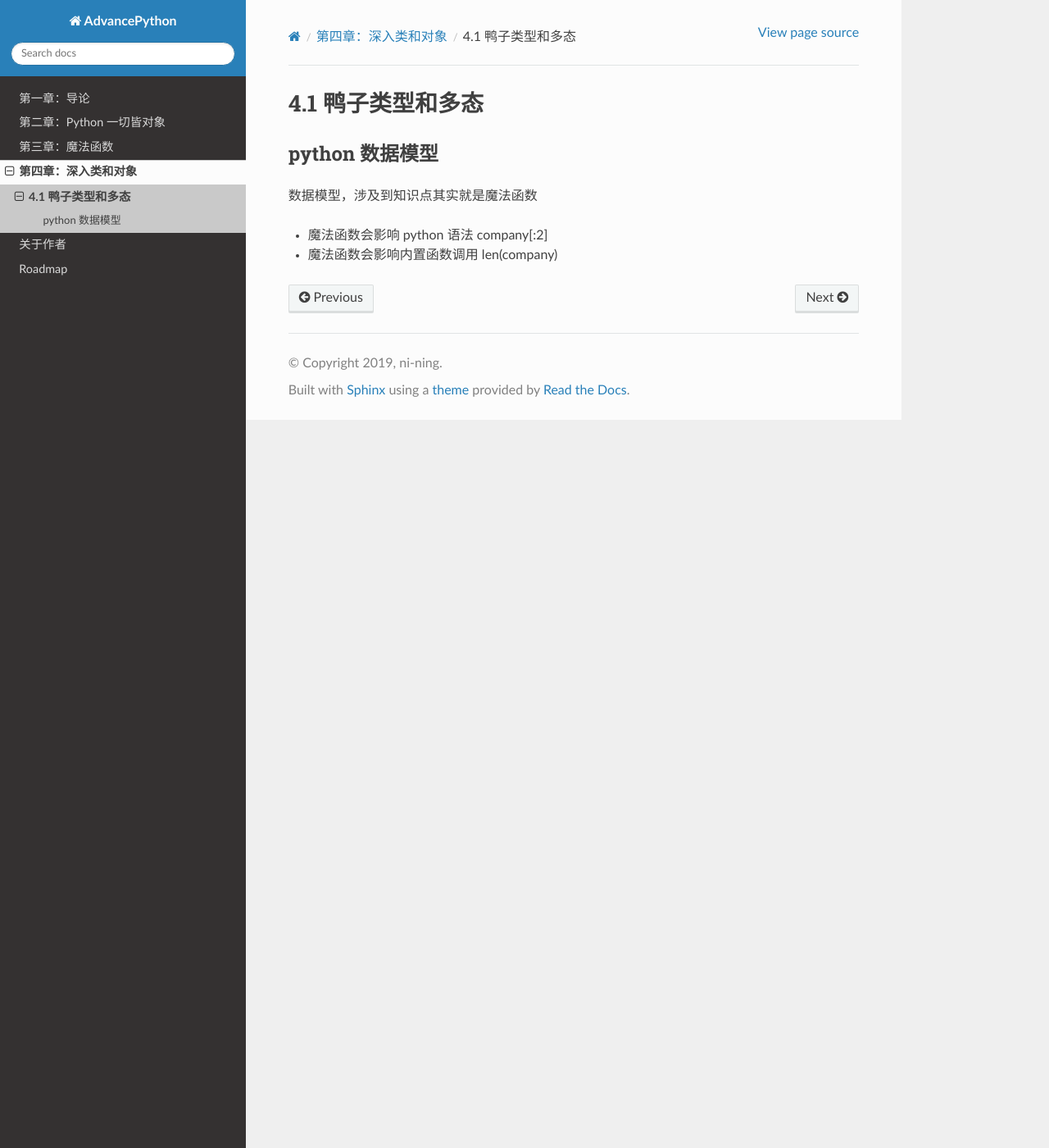
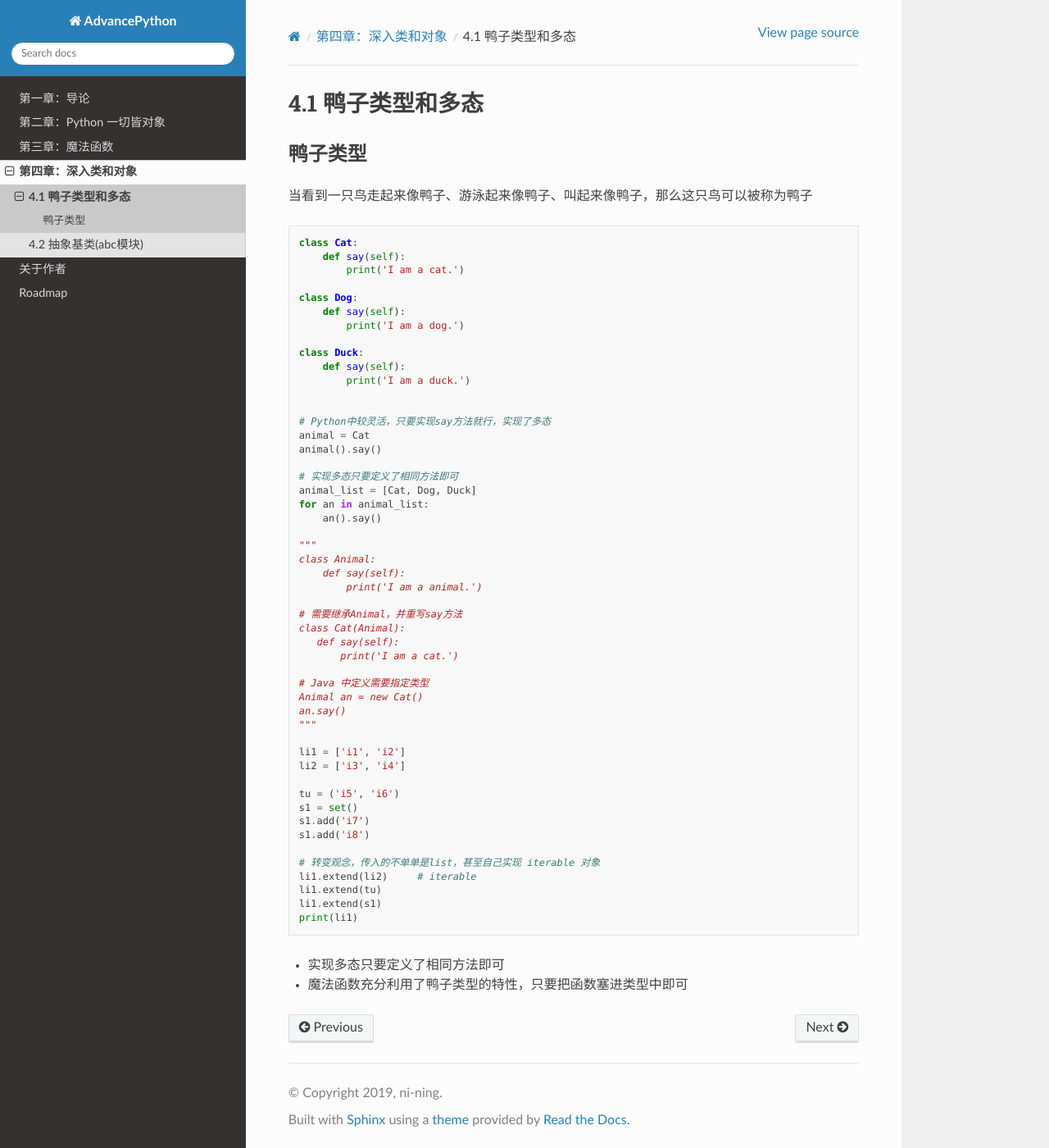
Before and after one commit to ni-ning/AdvancePython, a Sphinx documentation site: the page built from source/c04/p01_duct_polymorphism.rst, in a window 1280 px wide and 1400 px high. Shown: the whole window at 82% size. Built offline with Sphinx 7.4.7 and the Read the Docs theme 2.0.0, drawn with Linux system fonts in a browser that asks for light colours.

Commit message:
鸭子类型

```diff
--- a/source/c04/p01_duct_polymorphism.rst
+++ b/source/c04/p01_duct_polymorphism.rst
@@ -3,10 +3,65 @@
 ===============================
 
 --------------------
-python 数据模型
+鸭子类型
 --------------------
 
-数据模型，涉及到知识点其实就是魔法函数
+当看到一只鸟走起来像鸭子、游泳起来像鸭子、叫起来像鸭子，那么这只鸟可以被称为鸭子
 
-- 魔法函数会影响 python 语法  company[:2]
-- 魔法函数会影响内置函数调用 len(company)
+
+.. code-block:: py
+
+    class Cat:
+        def say(self):
+            print('I am a cat.')
+
+    class Dog:
+        def say(self):
+            print('I am a dog.')
+
+    class Duck:
+        def say(self):
+            print('I am a duck.')
+
+
+    # Python中较灵活，只要实现say方法就行，实现了多态
+    animal = Cat
+    animal().say()
+
+    # 实现多态只要定义了相同方法即可
+    animal_list = [Cat, Dog, Duck]
+    for an in animal_list:
+        an().say()
+
+    """
+    class Animal:
+        def say(self):
+            print('I am a animal.')
+
+    # 需要继承Animal，并重写say方法
+    class Cat(Animal):
+       def say(self):
+           print('I am a cat.')
+
+    # Java 中定义需要指定类型
+    Animal an = new Cat()
+    an.say()
+    """
+
+    li1 = ['i1', 'i2']
+    li2 = ['i3', 'i4']
+
+    tu = ('i5', 'i6')
+    s1 = set()
+    s1.add('i7')
+    s1.add('i8')
+
+    # 转变观念，传入的不单单是list，甚至自己实现 iterable 对象
+    li1.extend(li2)     # iterable
+    li1.extend(tu)
+    li1.extend(s1)
+    print(li1)
+
+
+- 实现多态只要定义了相同方法即可
+- 魔法函数充分利用了鸭子类型的特性，只要把函数塞进类型中即可
--- /dev/null
+++ b/source/c04/p02_abstract_base_class.rst
@@ -0,0 +1,7 @@
+===============================
+4.2 抽象基类(abc模块)
+===============================
+
+--------------------
+xxx
+--------------------
```
Also changed, not shown: 1 other file.
